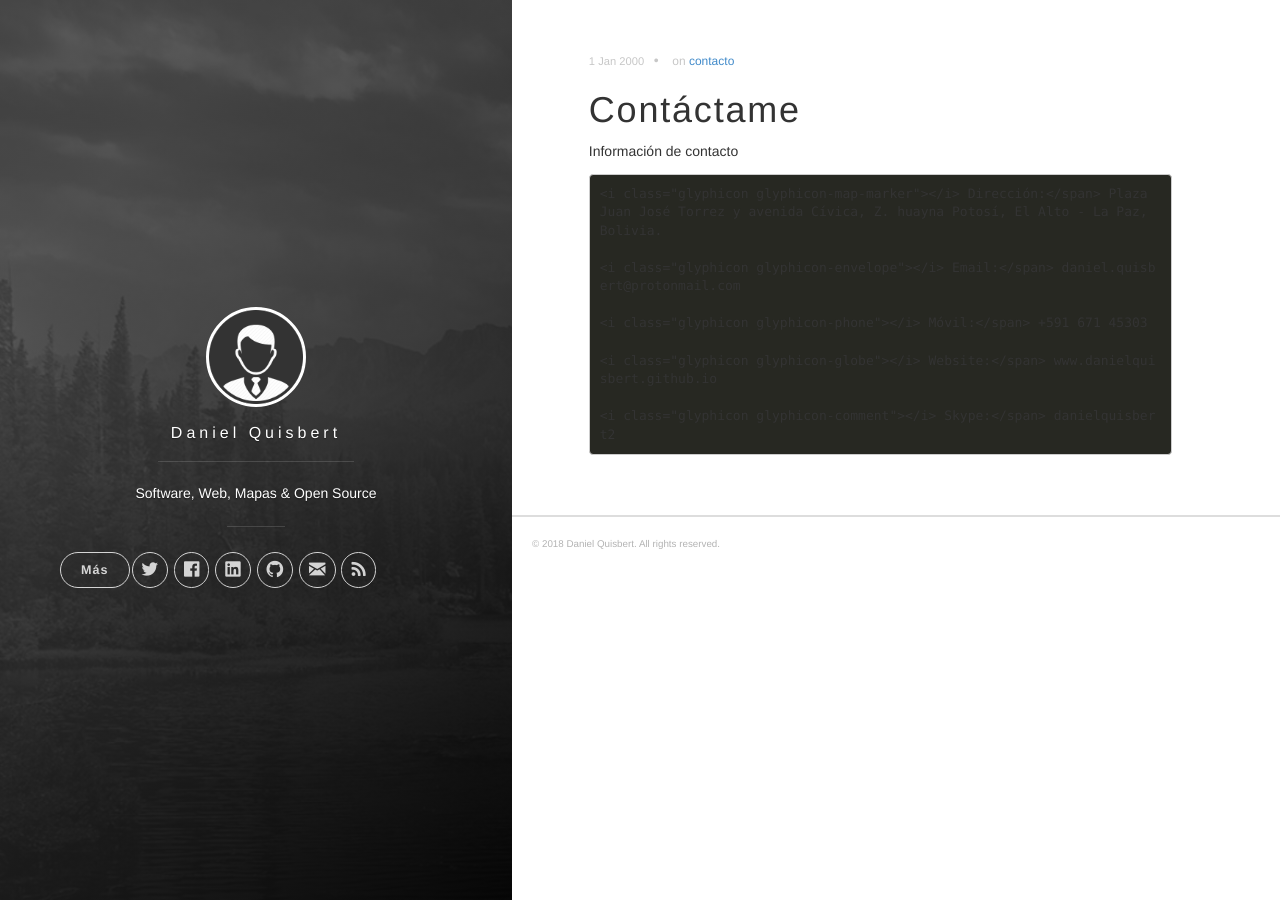
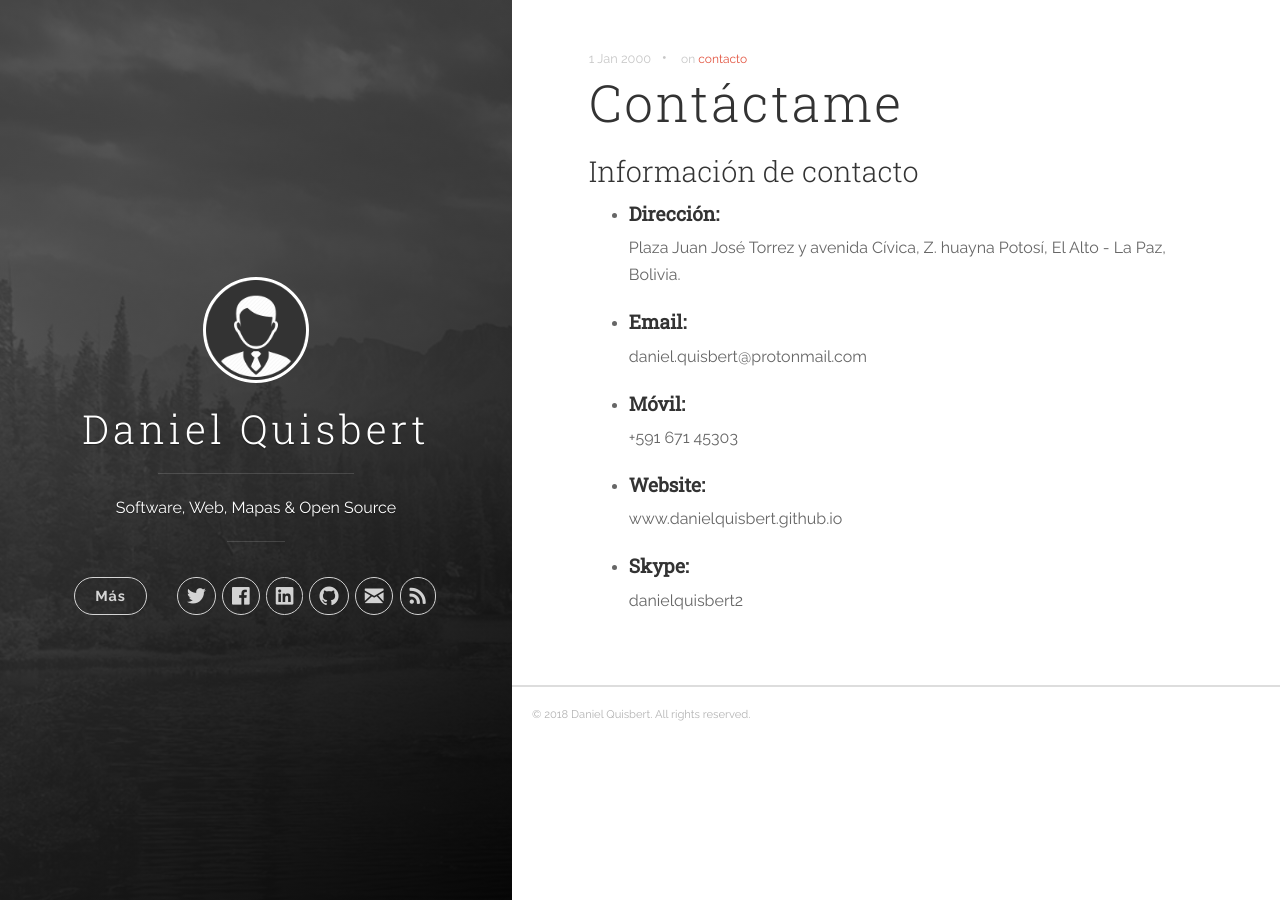
Before and after one commit to danielquisbert/danielquisbert.github.io, a Jekyll site: the page built from _posts/2000-01-01-contacto.markdown, in a window 1280 px wide. Built offline with Jekyll 4.4.1, drawn with Linux system fonts in a browser that asks for light colours.

Commit message:
contacto y correcciones a textos

```diff
--- a/_includes/head.html
+++ b/_includes/head.html
@@ -51,16 +51,4 @@
   <link rel="stylesheet" href="{{ site.baseurl }}/css/main.css?{{site.time | date: '%s%N'}}">
   <link rel="canonical" href="{% if page.canonical %}{{ page.canonical }}{% else %}{{ page.url | replace:'index.html','' | prepend: site.baseurl | prepend: site.url }}{% endif %}">
   <link rel="alternate" type="application/rss+xml" title="{{ site.title }}" href="{{ site.baseurl }}/feed.xml">
-
-
-  <!-- CSS | bootstrap -->
-  <!-- Credits: http://getbootstrap.com/ -->
-  <link  rel="stylesheet" type="text/css" href="{{ site.baseurl }}/assets/css/bootstrap.min.css" />
-
-  <!-- CSS | font-awesome -->
-  <!-- Credits: http://fortawesome.github.io/Font-Awesome/icons/ -->
-  <link rel="stylesheet" type="text/css" href="{{ site.baseurl }}/assets/css/font-awesome.min.css" />
-  <!-- Js | bootstrap -->
-  <!-- Credits: http://getbootstrap.com/ -->
-  <script type="text/javascript" src="{{ site.baseurl }}/assets/js/bootstrap.min.js"></script>
 </head>
--- a/_includes/header.html
+++ b/_includes/header.html
@@ -16,7 +16,7 @@
         <p class="panel-cover__description">{{ site.description }}</p>
         <hr class="panel-cover__divider panel-cover__divider--secondary">
 
-        <div class="navigation-wrapper" style="margin: 0 auto;">
+        <div class="navigation-wrapper">
 
           <nav class="cover-navigation cover-navigation--primary">
             <ul class="navigation">
--- a/_posts/2000-01-01-contacto.markdown
+++ b/_posts/2000-01-01-contacto.markdown
@@ -5,16 +5,20 @@ categories: [contacto]
 tags: [contacto]
 ---
 
-Información de contacto
+### Información de contacto
 
 
+- #### **Dirección:**
+Plaza Juan José Torrez y avenida Cívica, Z. huayna Potosí, El Alto - La Paz, Bolivia.
 
-	<i class="glyphicon glyphicon-map-marker"></i> Dirección:</span> Plaza Juan José Torrez y avenida Cívica, Z. huayna Potosí, El Alto - La Paz, Bolivia.
+- #### **Email:**
+daniel.quisbert@protonmail.com
 
-    <i class="glyphicon glyphicon-envelope"></i> Email:</span> daniel.quisbert@protonmail.com
+- #### **Móvil:**
++591 671 45303
 
-    <i class="glyphicon glyphicon-phone"></i> Móvil:</span> +591 671 45303
+- #### **Website:**
+www.danielquisbert.github.io
 
-    <i class="glyphicon glyphicon-globe"></i> Website:</span> www.danielquisbert.github.io
-
-    <i class="glyphicon glyphicon-comment"></i> Skype:</span> danielquisbert2
+- #### **Skype:**
+danielquisbert2
```
Also changed, not shown: _posts/2000-01-01-servicios.markdown (+9 -7 lines), _posts/2000-01-02-cv.markdown (+10 -8 lines).
